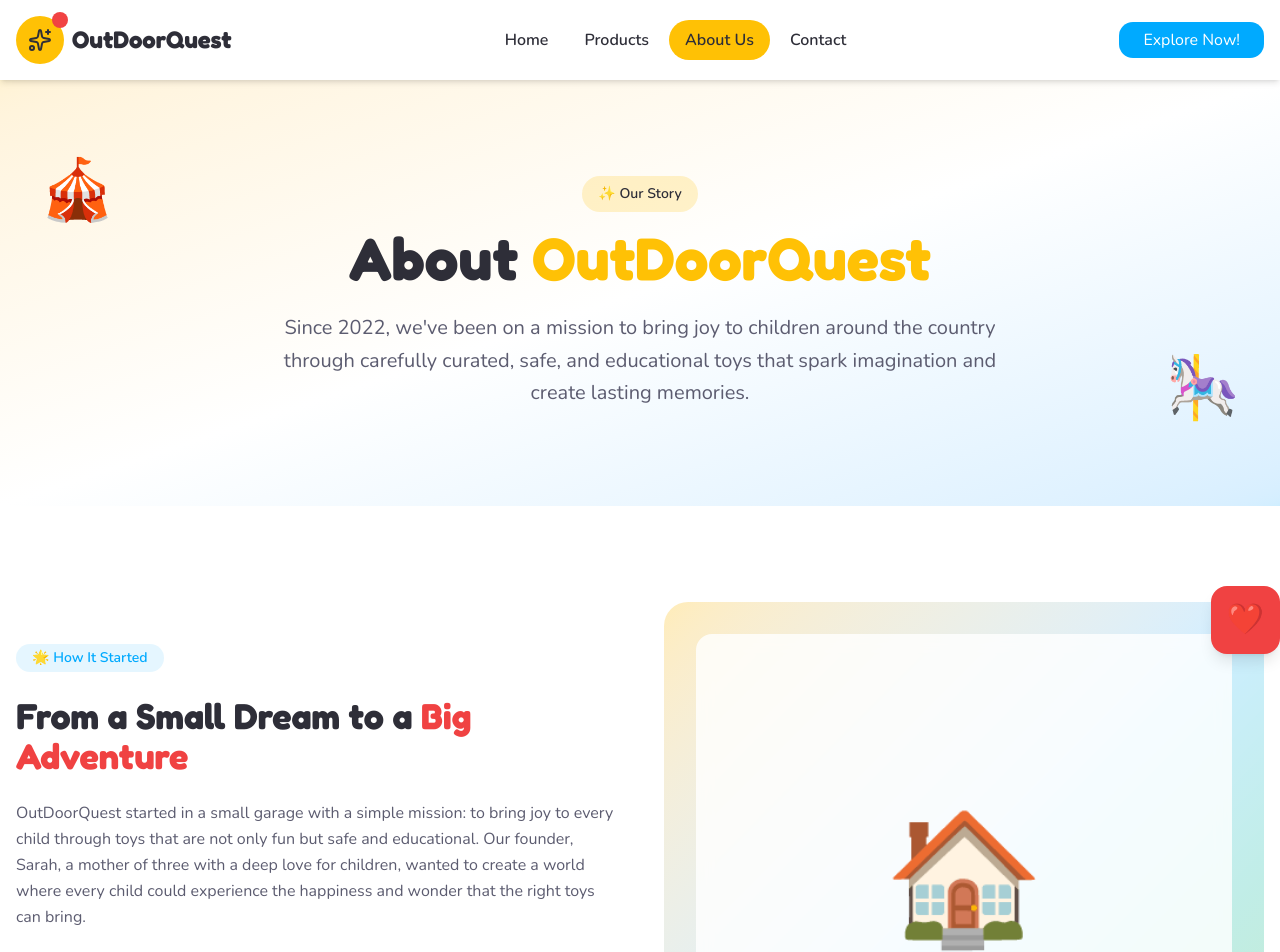
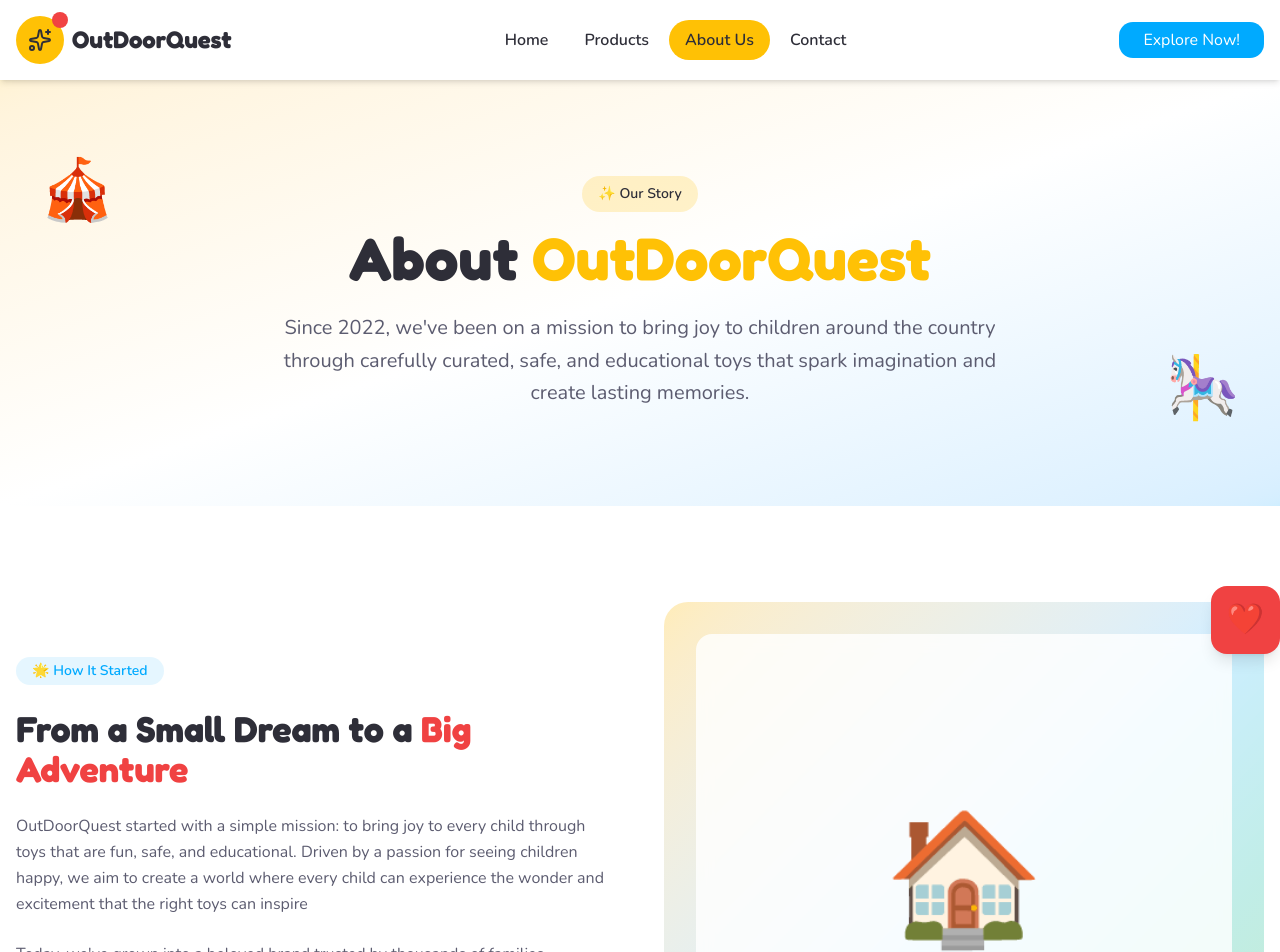
Before and after one commit to mbuguaMaina/outdoorquest, a Next.js app: page /about in a window 1280 px wide. Shown: the top 952 px of the page. Built offline with nearby package versions, Linux system fonts and the light colour scheme.

Commit message:
nav changes

```diff
--- a/app/about/page.tsx
+++ b/app/about/page.tsx
@@ -98,7 +98,7 @@ const About = () => {
                 From a Small Dream to a <span className="text-destructive">Big Adventure</span>
               </h2>
               <p className="text-muted-foreground leading-relaxed">
-             OutDoorQuest started in a small garage with a simple mission: to bring joy to every child through toys that are not only fun but safe and educational. Our founder, Sarah, a mother of three with a deep love for children, wanted to create a world where every child could experience the happiness and wonder that the right toys can bring.
+            OutDoorQuest started  with a simple mission: to bring joy to every child through toys that are fun, safe, and educational. Driven by a passion for seeing children happy, we aim to create a world where every child can experience the wonder and excitement that the right toys can inspire
               </p>
               <p className="text-muted-foreground leading-relaxed">
                 Today, we&apos;ve grown into a beloved brand trusted by thousands of families
```
